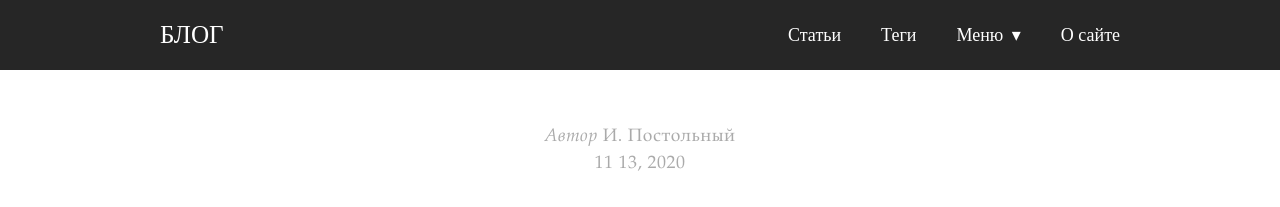
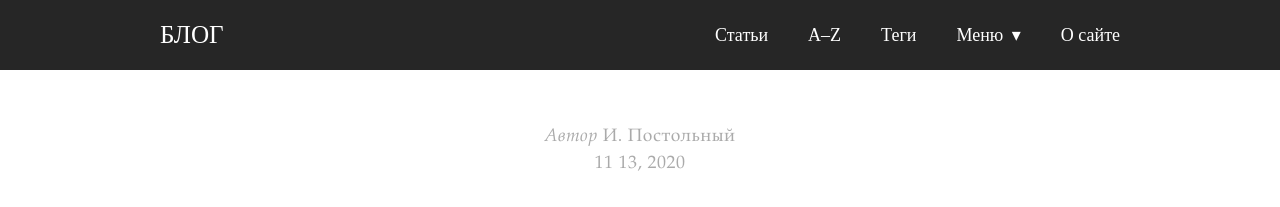
Before and after one commit to postolny/postolny.github.io, a Jekyll site: the page built from _posts/2020-11-13-dar-da-mangiare.md, in a window 1280 px wide. Shown: the top 207 px of the page. Built offline with Jekyll 4.4.1, drawn with Linux system fonts in a browser that asks for light colours; nearby versions of some CDN libraries.

Commit message:
Update navigation.html

```diff
--- a/_includes/navigation.html
+++ b/_includes/navigation.html
@@ -8,6 +8,9 @@
       <ul class="nav-list">
         <li>
           <a href="{{ site.baseurl }}/">Статьи</a>
+        </li>
+        <li>
+          <a href="{{ '/categories' | prepend: site.baseurl }}">A–Z</a>
         </li>
         <li>
           <a href="{{ '/tags' | prepend: site.baseurl }}">Теги</a>
```
